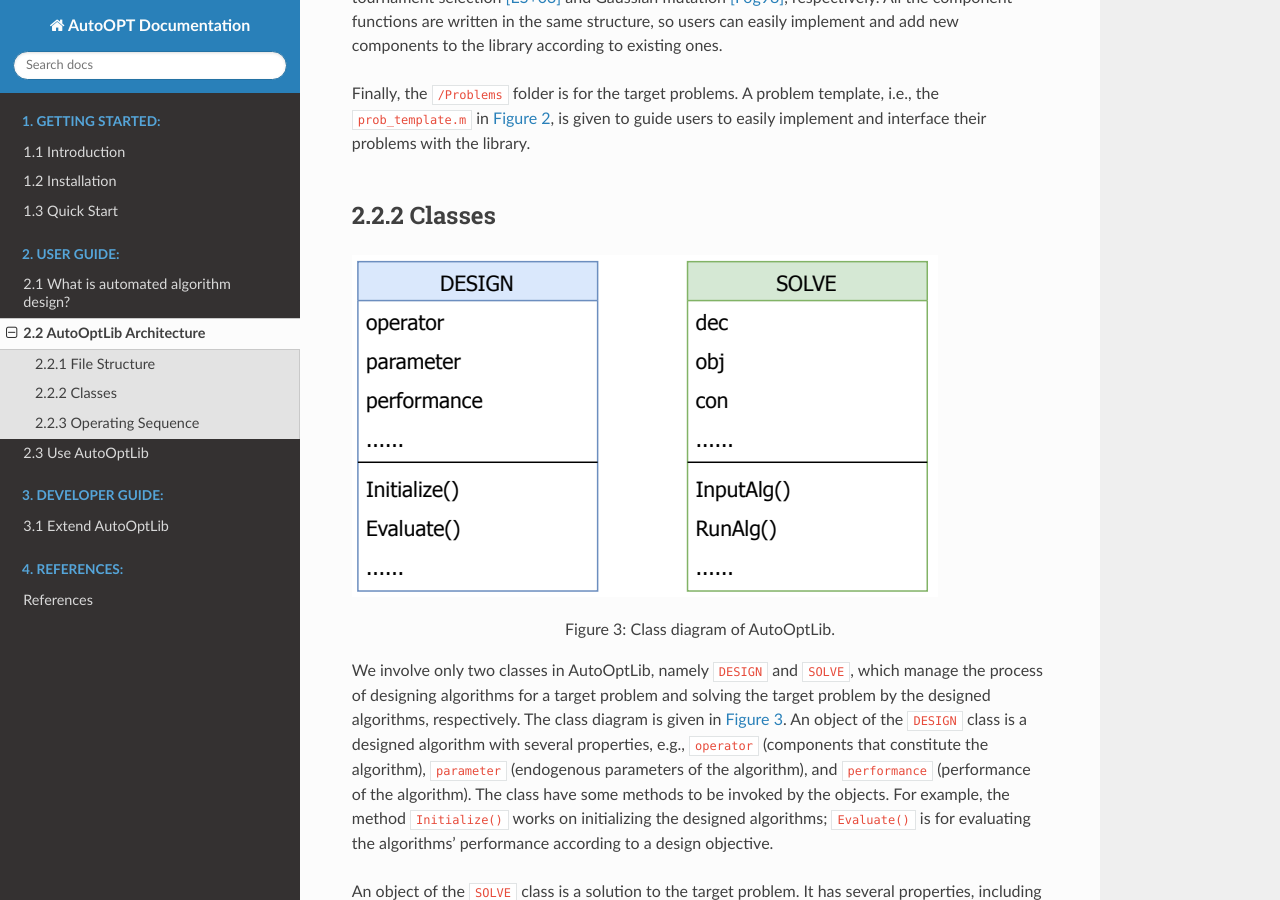
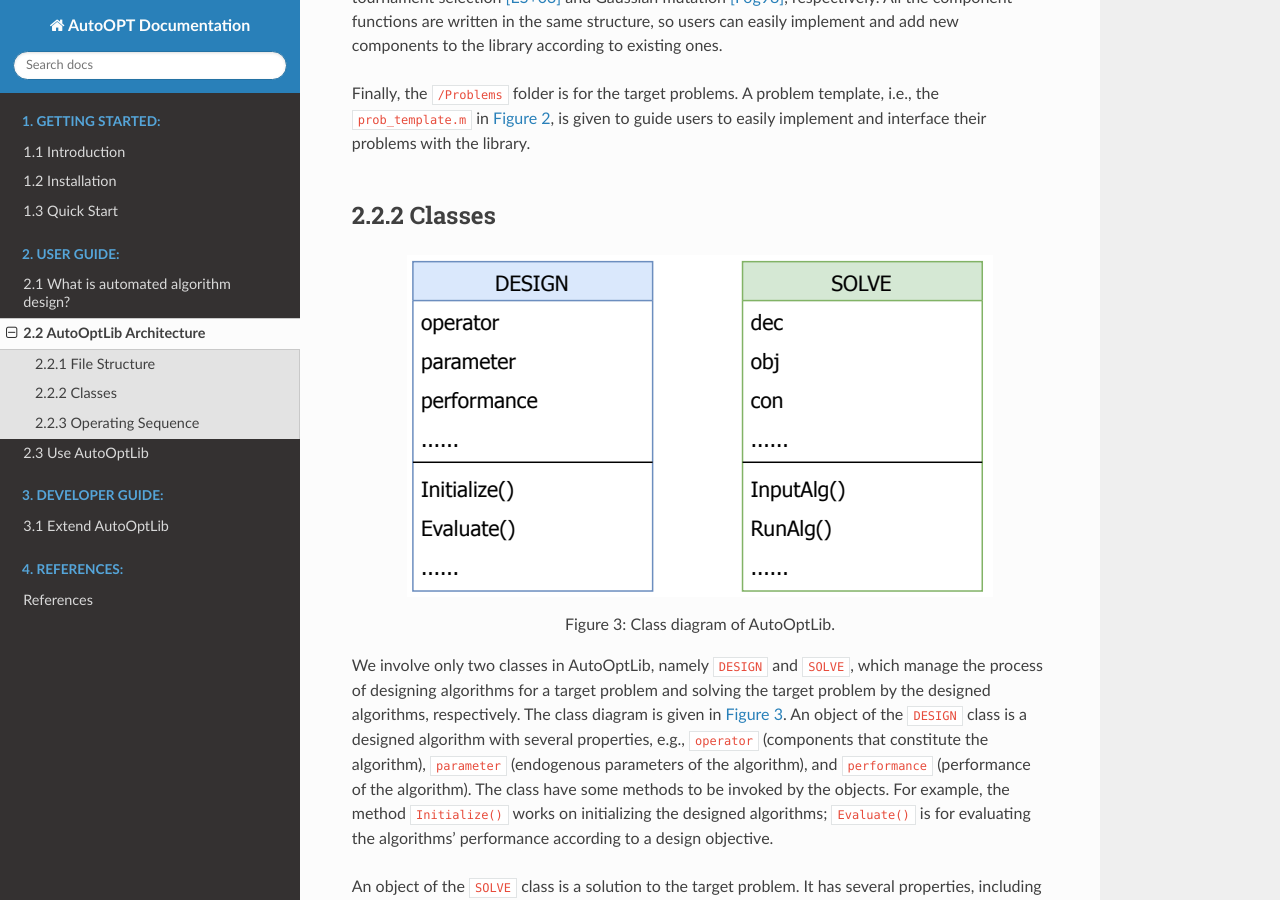
Before and after one commit to 524130120/AutoOPT, a Sphinx documentation site: the page built from source/UserGuide/AutoOptLib_Arch.md, in a window 1280 px wide and 900 px high, scrolled down 1078 px. Built offline with Sphinx 7.4.7 and the Read the Docs theme 2.0.0, drawn with Linux system fonts in a browser that asks for light colours.

Commit message:
Update AutoOptLib_Arch.md

```diff
--- a/source/UserGuide/AutoOptLib_Arch.md
+++ b/source/UserGuide/AutoOptLib_Arch.md
@@ -34,7 +34,10 @@ in [Figure 2](#Figure2), is given to guide users to easily implement and interfa
 
 <a name="Figure3"></a>
 
-![图片标题](../_static/Figure3.png)
+<div style="text-align:center">
+  <img src="../_static/Figure3.png" alt="图片标题">
+</div>
+<br>
 <div style="text-align: center;">Figure 3: Class diagram of AutoOptLib.</div>
 <br>
 
```
